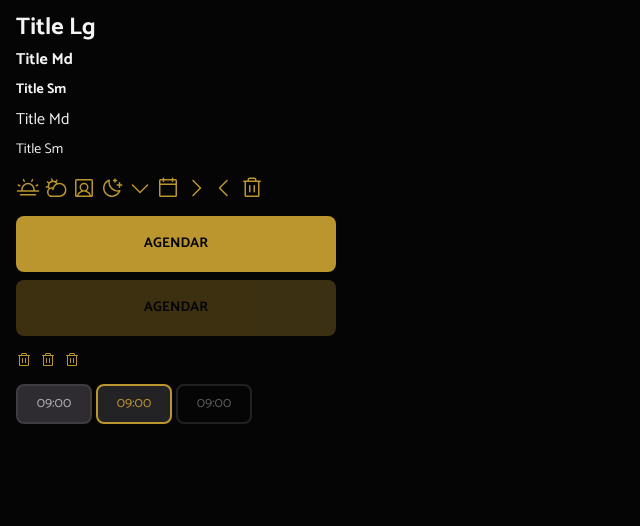
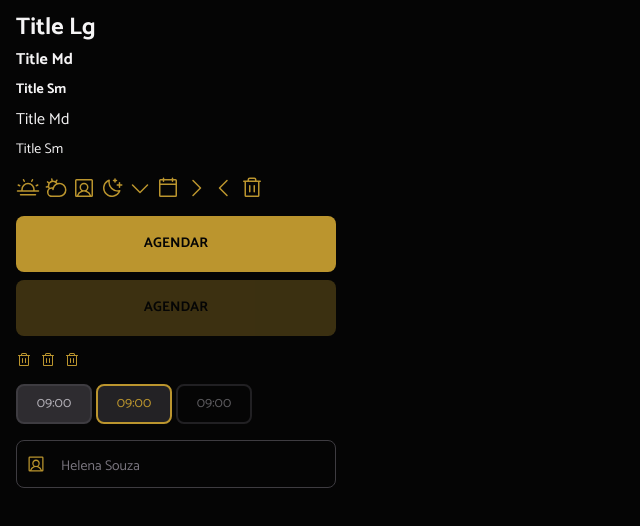
Before and after one commit to fperdona/hairday-v2, a React (Vite) app: page / in a window 1280 px wide. Shown: the top 526 px of the page, without its empty margins (0-640 px from the left). Built offline with nearby package versions, Linux system fonts and the light colour scheme.

Commit message:
Criar componente InputText com suporte a ícone

```diff
--- a/src/App.tsx
+++ b/src/App.tsx
@@ -12,6 +12,7 @@ import Trash from "./assets/icons/trash.svg?react";
 import Button from "./core-components/button";
 import ButtonIcon from "./core-components/button-icon";
 import TimeSelection from "./core-components/time-select";
+import InputText from "./core-components/input-text";
 
 export default function App() {
   return (
@@ -52,6 +53,10 @@ export default function App() {
         <TimeSelection time="09:00" selected />
         <TimeSelection time="09:00" disabled />
       </div>
+
+      <div className="w-80 flex flex-col gap-2">
+        <InputText icon={UserSquare} placeholder="Helena Souza" />
+      </div>
     </div>
   );
 }
--- /dev/null
+++ b/src/core-components/input-text.tsx
@@ -0,0 +1,62 @@
+import { cva, cx, type VariantProps } from "class-variance-authority";
+import { textVariants } from "./text";
+import Icon from "./icon";
+
+export const inputTextVariants = cva(
+  `
+    border-1 border-solid border-gray-500 rounded-lg focus:border-yellow
+    bg-transparent outline-none h-12 text-md justify-center p-3 text-gray-200
+    placeholder:text-gray-400 w-full
+  `,
+  {
+    variants: {
+      size: {
+        md: "pb-2 px-2",
+      },
+    },
+    defaultVariants: {
+      size: "md",
+    },
+  }
+);
+
+interface InputTextProps
+  extends
+    VariantProps<typeof inputTextVariants>,
+    Omit<React.ComponentProps<"input">, "size"> {
+  icon?: React.FC<React.ComponentProps<"svg">>;
+}
+
+export default function InputText({
+  size,
+  className,
+  icon,
+  ...props
+}: InputTextProps) {
+  if (icon) {
+    return (
+      <div className="relative flex items-center">
+        <Icon
+          svg={icon}
+          className="absolute left-2 h-5 fill-yellow pointer-events-none"
+        />
+        <input
+          className={cx(
+            inputTextVariants({ size }),
+            textVariants(),
+            "pl-11",
+            className
+          )}
+          {...props}
+        />
+      </div>
+    );
+  }
+
+  return (
+    <input
+      className={cx(inputTextVariants({ size }), textVariants(), className)}
+      {...props}
+    />
+  );
+}
```
